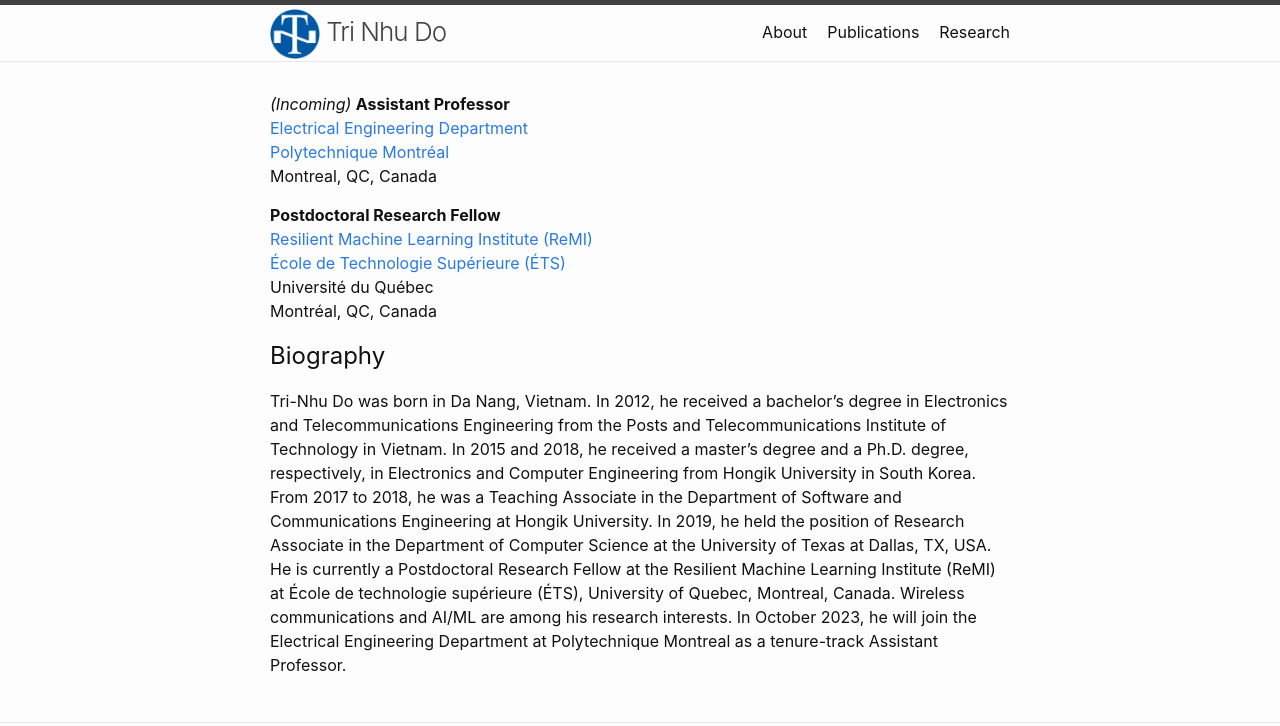
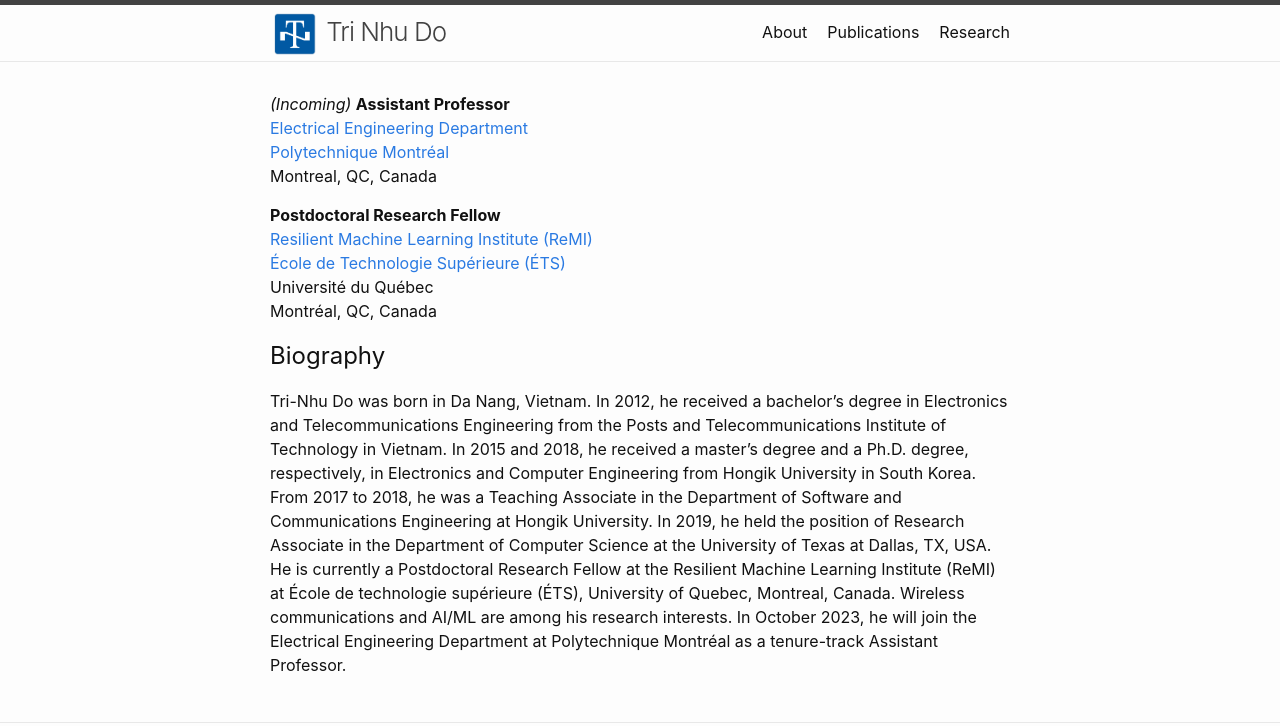
Before and after one commit to trinhudo/trinhudo.github.io, a Jekyll site: the page built from index.md, in a window 1280 px wide. Shown: the top 726 px of the page. Built offline with Jekyll 4.4.1, drawn with Linux system fonts in a browser that asks for light colours.

Commit message:
GitHub Desktop / PyCharm

```diff
--- a/index.md
+++ b/index.md
@@ -33,7 +33,7 @@
 Resilient Machine Learning Institute (ReMI) at École de technologie supérieure (ÉTS),
 University of Quebec, Montreal, Canada. Wireless communications and AI/ML are among
 his research interests.
-In October 2023, he will join the Electrical Engineering Department at Polytechnique Montreal
+In October 2023, he will join the Electrical Engineering Department at Polytechnique Montréal
 as a tenure-track Assistant Professor.
 
 <!--- ## Posts --->
```
Also changed, not shown: assets/logo.png, 3 other files.
